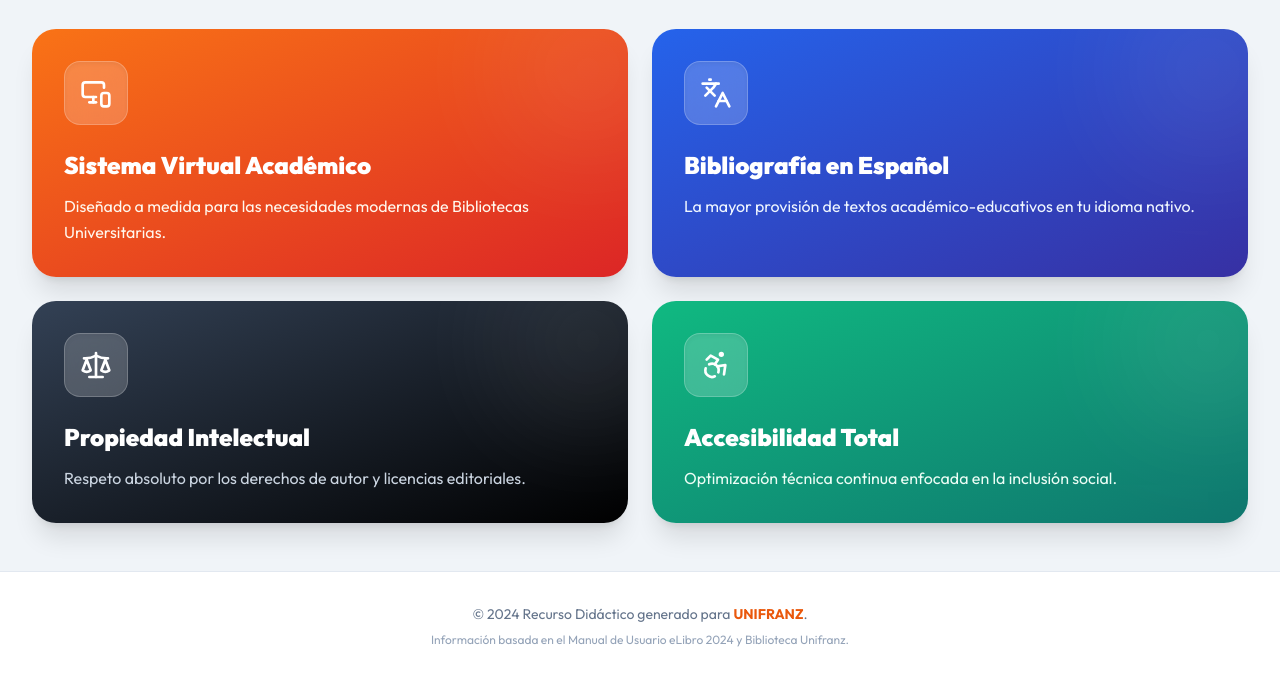
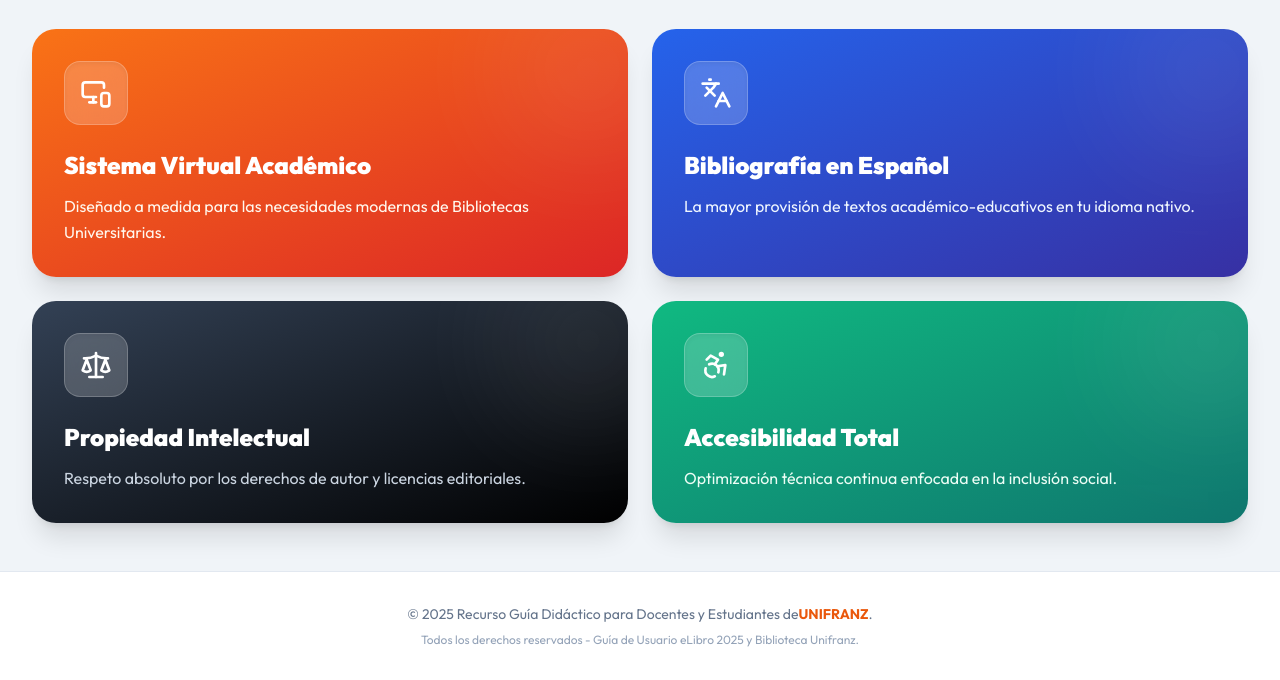
Before and after one commit to bibliocb/GuiaElibro, a plain HTML site: page index.html in a window 1280 px wide. Shown: the part 814-1494 px from the top of the page. Drawn offline with nearby package versions, Linux system fonts and the light colour scheme.

Commit message:
Actualización footer

```diff
--- a/index.html
+++ b/index.html
@@ -810,8 +810,8 @@
     <!-- Footer -->
     <footer class="bg-white border-t border-slate-200 mt-auto py-8">
         <div class="max-w-7xl mx-auto px-4 text-center">
-            <p class="text-slate-500 text-sm">© 2024 Recurso Didáctico generado para <strong class="text-orange-600">UNIFRANZ</strong>.</p>
-            <p class="text-xs text-slate-400 mt-2">Información basada en el Manual de Usuario eLibro 2024 y Biblioteca Unifranz.</p>
+            <p class="text-slate-500 text-sm">© 2025 Recurso Guía Didáctico para Docentes y Estudiantes de<strong class="text-orange-600">UNIFRANZ</strong>.</p>
+            <p class="text-xs text-slate-400 mt-2">Todos los derechos reservados - Guía de Usuario eLibro 2025 y Biblioteca Unifranz.</p>
         </div>
     </footer>
 
```
